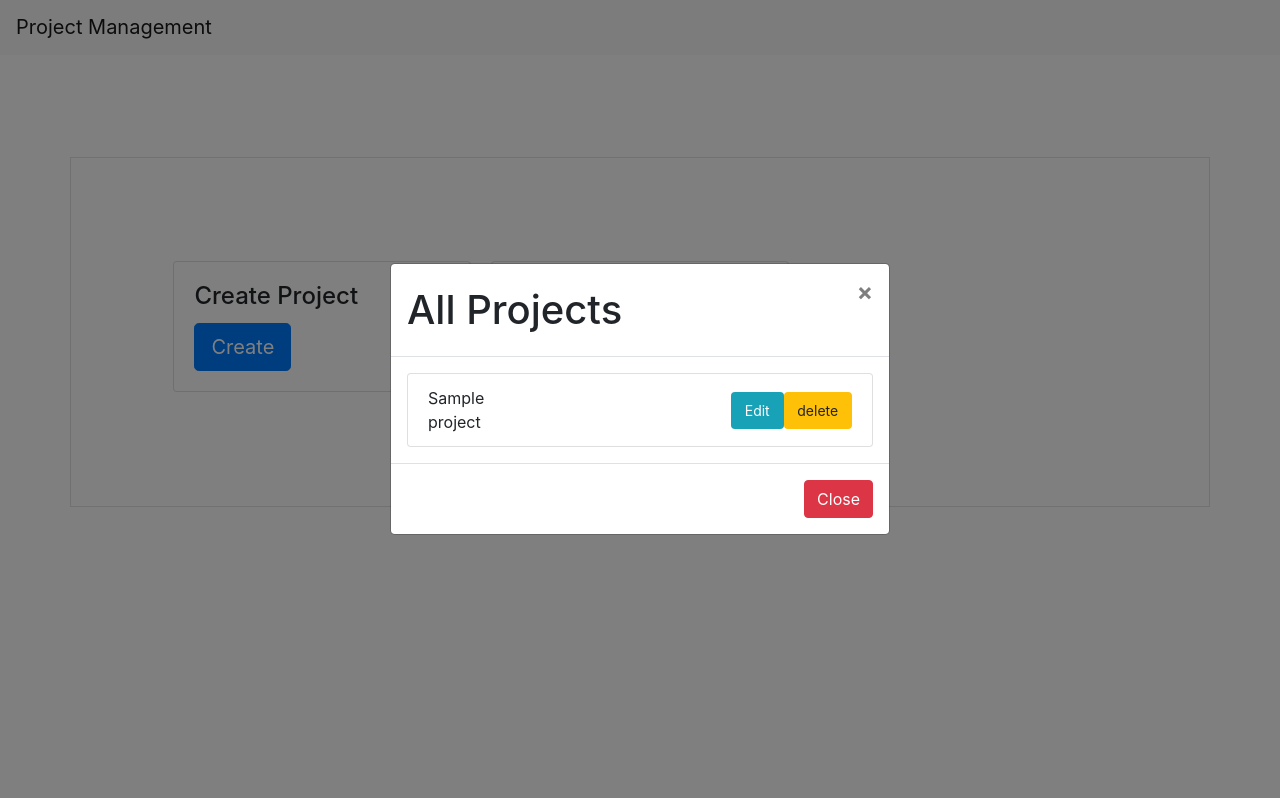
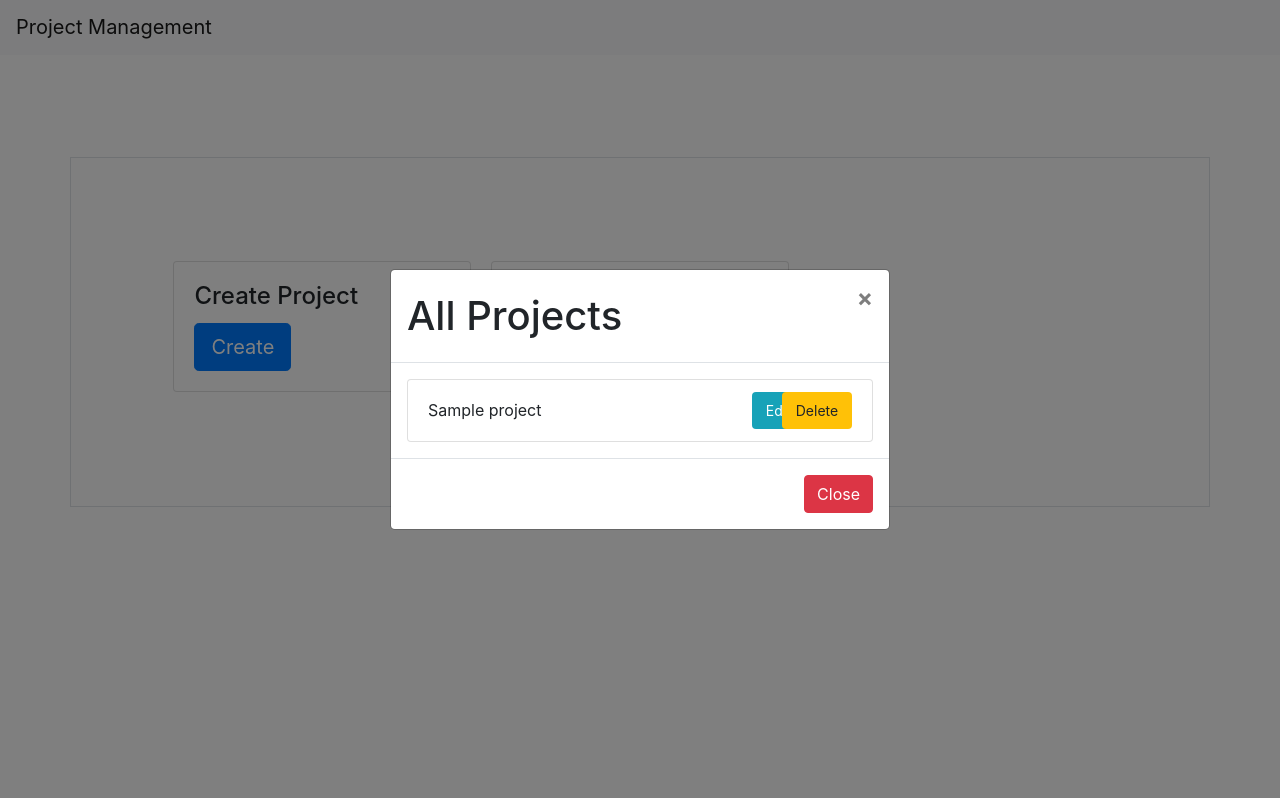
Before and after one commit to Balwant223/DjangoFormAndRoles, a Django app: page /Project/ in a window 1280 px wide, after a click on "View". Shown: the part 1-799 px from the top of the page. Run offline with Django 3.2, Linux system fonts and the light colour scheme; tables that the repository leaves empty hold one stand-in row (Sample ...); some libraries are stand-ins or nearby versions.

Commit message:
Delete Button Fixed

```diff
--- a/MyApp/forms.py
+++ b/MyApp/forms.py
@@ -15,7 +15,8 @@ class ProjectForm(forms.Form):
     def __init__(self, *args, **kwargs):
         super().__init__(*args, **kwargs)
         self.helper = FormHelper()
-        self.helper.form_method = 'post'
+        self.helper.form_method = 'POST'
+        self.helper.form_action = ''
         self.helper.layout = Layout(
             Row(
                 Column('name', css_class='form-group col-md-6 mb-0'),
@@ -29,5 +30,5 @@ class ProjectForm(forms.Form):
             Row(
                 Column('value',css_class='form-group col-md-6 mb-0'),
             ),
-            Button('submit', 'Create Project', css_class='btn btn-success')
+            Submit('pro_submit', 'Create Project', css_class='btn btn-success')
         )
--- a/MyApp/templates/MyApp/home.html
+++ b/MyApp/templates/MyApp/home.html
@@ -25,19 +25,16 @@
                 <button type="button" class="close" data-dismiss="modal">×</button>
             </div>
             <div class="modal-body">
-                <ul class="list-group" id="all_projects_list">
+                <ul class="list-group">
                     {% for project in projects %}
                         <li class="list-group-item d-flex justify-content-between align-items-center" id="project_{{project.id}}">
                             {{ project.name }}
-                            <span class="badge badge-info" style="margin-left: 50%;">
+                            <span class="badge badge-info" style="margin-right: -55%;">
                                 <button type="button" class="btn btn-info btn-sm" >Edit</button>
                             </span>
-                            <form action="{% url 'MyApp:delete' project.id %}" method="post" id="delete_form_{{ project.id }}">
-                                {% csrf_token %}
-                                <span class="badge badge-warning">
-                                    <input class="btn btn-warning btn-sm" type="button" onclick="submit_delete({{ project.id }})" value="delete">
-                                </span>
-                            </form>
+                            <span class="badge badge-warning">
+                                <button class="btn btn-warning btn-sm" onclick="submit_delete({{ project.id }})" value="delete">Delete</button>
+                            </span>
                         </li>
                     {% endfor %}
                 </ul>
--- a/MyApp/views.py
+++ b/MyApp/views.py
@@ -1,14 +1,23 @@
 from django.shortcuts import render
-from django.http import HttpResponseRedirect
+from django.urls import reverse
+from django.http import HttpResponse,HttpResponseRedirect
 from .forms import ProjectForm
 from .models import Project
 
 
 def projectHome(request):
     if request.method == 'POST':
-        form = ProjectForm(request.POST)
-        if form.is_valid():
-            print('Hii')
+        form=ProjectForm()
+        if 'pro_submit' in request.POST:
+            form = ProjectForm(request.POST)
+            if form.is_valid():
+                project=Project()
+                project.name=form.cleaned_data['name']
+                project.start=form.cleaned_data['start']
+                project.end=form.cleaned_data['end']
+                project.value=form.cleaned_data['value']
+                project.save()
+                return HttpResponseRedirect(reverse('MyApp:home'))
     else:
         form = ProjectForm()
 
@@ -20,4 +29,4 @@ def deleteProject(request,pk):
     print(pk)
     project=Project.objects.get(id=pk)
     project.delete()
-    return HttpResponseRedirect('')
+    return HttpResponse('')
```
Also changed, not shown: MyApp/static/js/base.js (+4 -5 lines).
